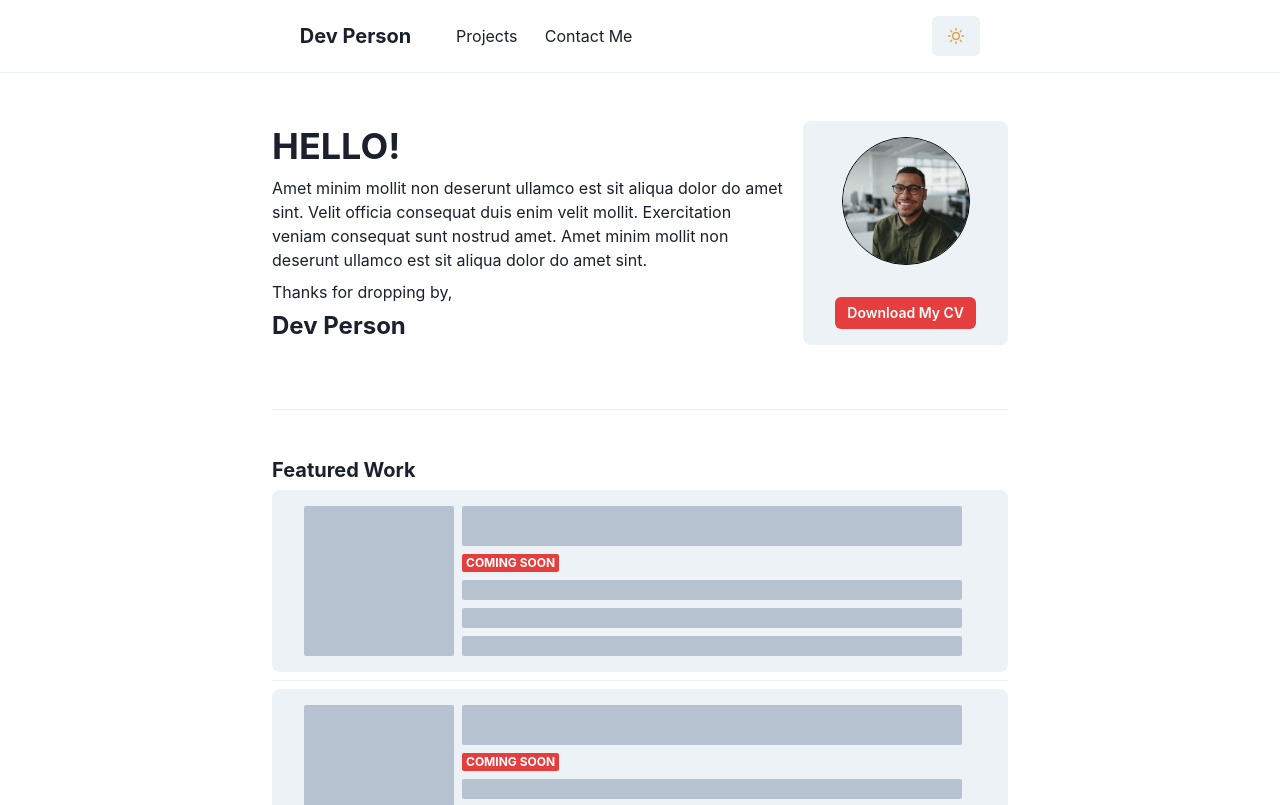
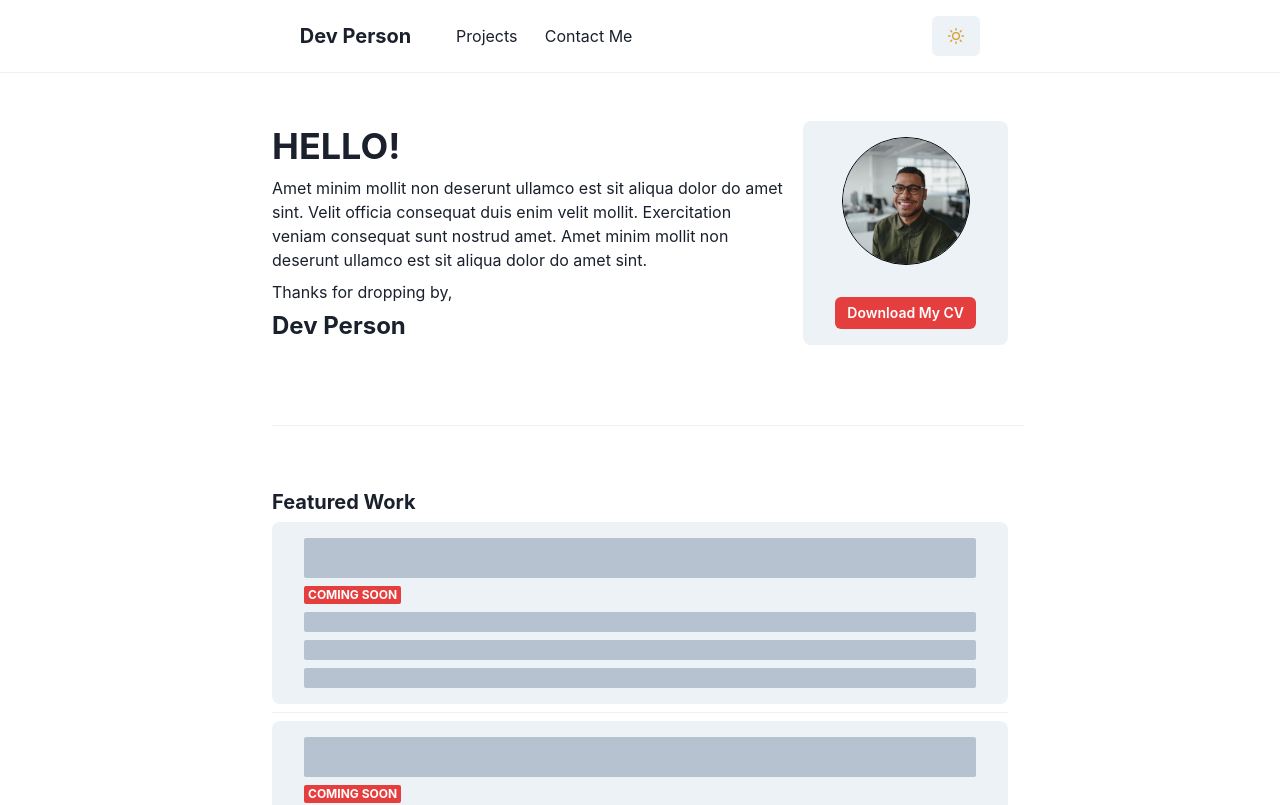
Before and after one commit to TomGrayston/GenericPortfolio, a Next.js app in the folder portfolio/: page / in a window 1280 px wide. Shown: the top 805 px of the page. Built offline with nearby package versions, Linux system fonts and the light colour scheme.

Commit message:
styled featured section for moblie

```diff
--- a/portfolio/components/LandingPage/FeaturedWork.jsx
+++ b/portfolio/components/LandingPage/FeaturedWork.jsx
@@ -1,10 +1,9 @@
-import { Container, Heading, VStack, HStack, Skeleton, Badge, Divider} from "@chakra-ui/react";
-import { useColorModeValue } from "@chakra-ui/color-mode";
+import { Container, Heading, VStack, Button} from "@chakra-ui/react";
 import PlaceholderProject from "./PlaceholderProject";
 
 const FeaturedWork = () => {
     return(
-        <Container maxW="container.md">
+        <Container maxW="container.md" p="1rem">
             <VStack
             alignItems="left"
             justify="center"
@@ -16,6 +15,7 @@ const FeaturedWork = () => {
                 <PlaceholderProject/>
                 <PlaceholderProject/>
                 <PlaceholderProject/>
+                <Button size="sm"> See More </Button>
             </VStack>
         </Container>
 
--- a/portfolio/components/LandingPage/Header.jsx
+++ b/portfolio/components/LandingPage/Header.jsx
@@ -61,7 +61,7 @@ const Header = () => {
                     </Heading>
                 </TextBlock>
             </Stack>
-            <Divider/>
+            <Divider p="0.5rem"/>
         </Container>
     );
 };
--- a/portfolio/components/LandingPage/PlaceholderProject.jsx
+++ b/portfolio/components/LandingPage/PlaceholderProject.jsx
@@ -1,23 +1,26 @@
-import { VStack, HStack, Skeleton, Badge, Divider} from "@chakra-ui/react";
+import { VStack, Skeleton, Badge, Divider, Container } from "@chakra-ui/react";
 import { useColorModeValue } from "@chakra-ui/color-mode";
 
 const PlaceholderProject =() => {
     return (
         <>
-            <HStack
-                bgColor={useColorModeValue("gray.100", "gray.700")}
-                p="1rem 2rem"
-                borderRadius="lg"
-                >
-                <Skeleton height="150px" width="150px" />
-                <VStack alignItems="flex-start">
-                    <Skeleton height="40px" width="500px"/>
-                    <Badge colorScheme="red" variant="solid" >Coming Soon</Badge>
-                    <Skeleton height="20px" width="500px"/>
-                    <Skeleton height="20px" width="500px"/>
-                    <Skeleton height="20px" width="500px"/>
+            <Container
+            bgColor={useColorModeValue("gray.100", "gray.700")}
+            p="1rem 2rem"
+            borderRadius="lg"
+            alignItems="flex-start"
+            maxW="container.md"
+            >
+                <VStack alignItems="flex-start" >
+                    <Skeleton height="40px" width="100%" />
+                    <Badge colorScheme="red" variant="solid" >
+                        Coming Soon
+                    </Badge>
+                    <Skeleton height="20px" width="100%"/>
+                    <Skeleton height="20px" width="100%"/>
+                    <Skeleton height="20px" width="100%"/>
                 </VStack>
-            </HStack>
+            </Container>
             <Divider/>
         </>
     );
```
